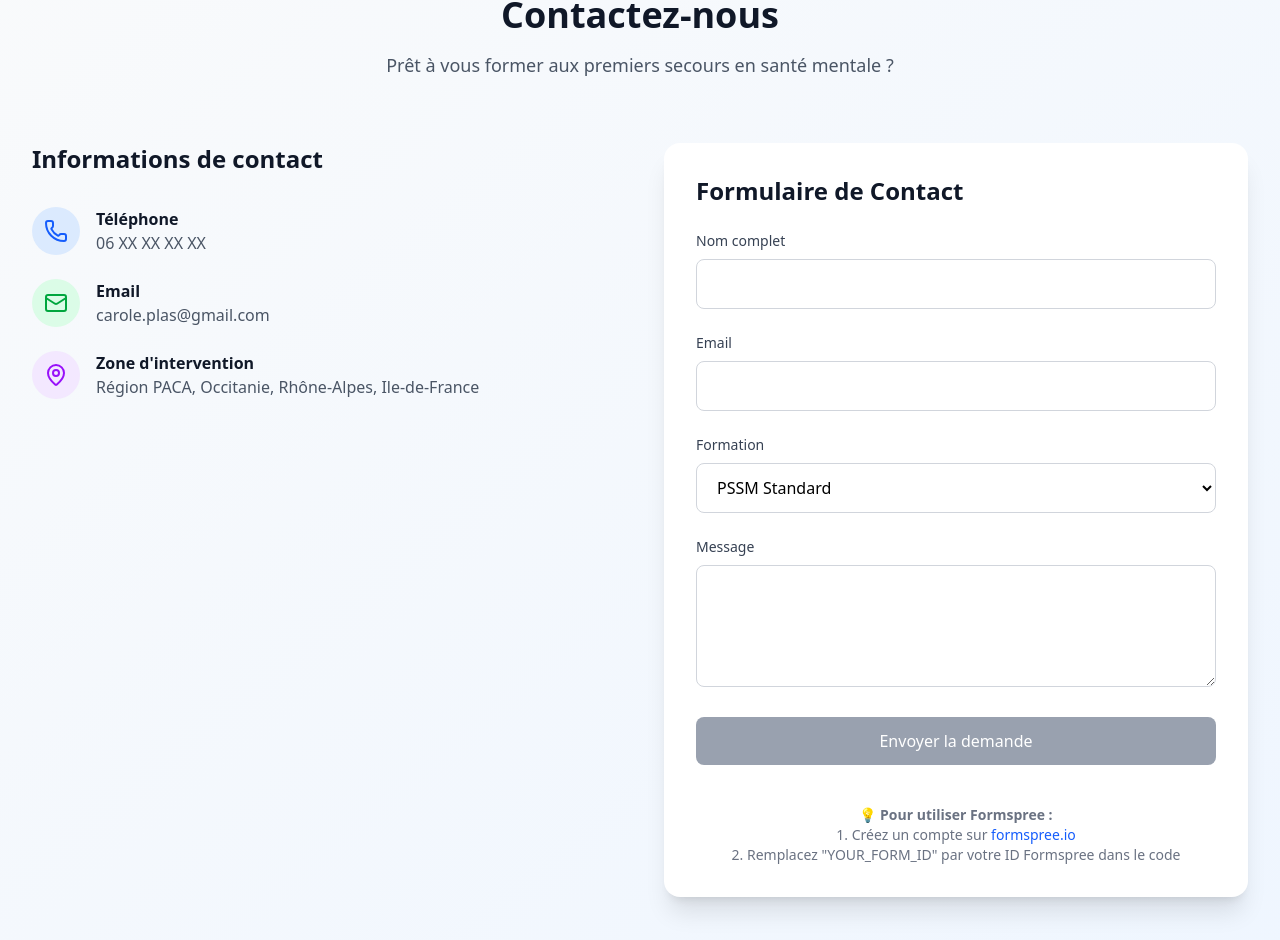
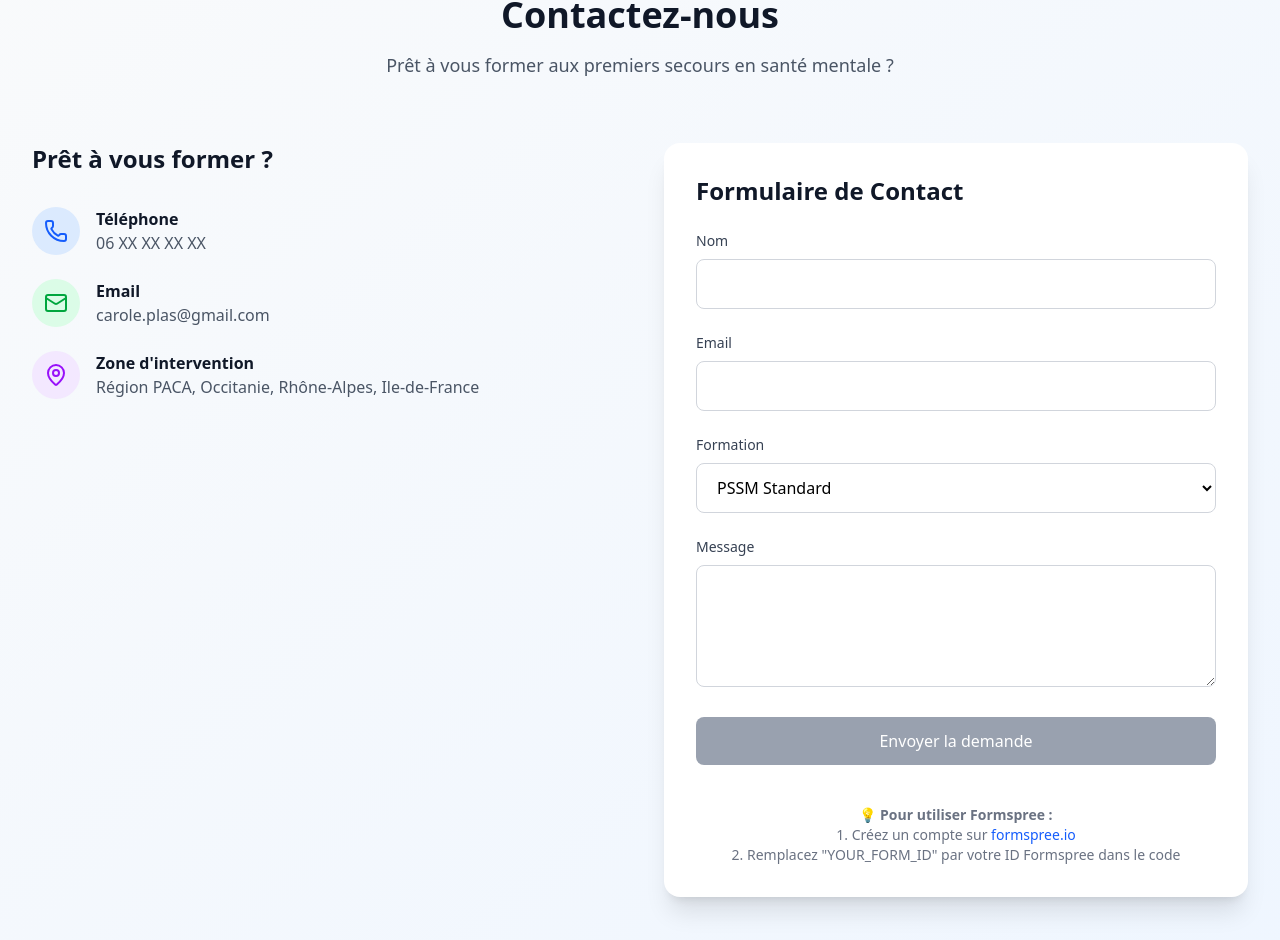
Before and after one commit to Web3-League/carole-pssm-site, a React (Vite) app: page / in a window 1280 px wide. Shown: the part 2533-3473 px from the top of the page. Built offline with nearby package versions, Linux system fonts and the light colour scheme.

Commit message:
form contact update

```diff
--- a/src/App.jsx
+++ b/src/App.jsx
@@ -584,7 +584,7 @@ function App() {
           <div className="grid lg:grid-cols-2 gap-12">
             <div>
               <h4 className="text-2xl font-bold text-gray-900 mb-8">
-                Informations de contact
+                Prêt à vous former ?
               </h4>
 
               <div className="space-y-6">
@@ -650,7 +650,7 @@ function App() {
               <div className="space-y-6">
                 <div>
                   <label className="block text-sm font-medium text-gray-700 mb-2">
-                    Nom complet
+                    Nom
                   </label>
                   <input
                     type="text"
```
